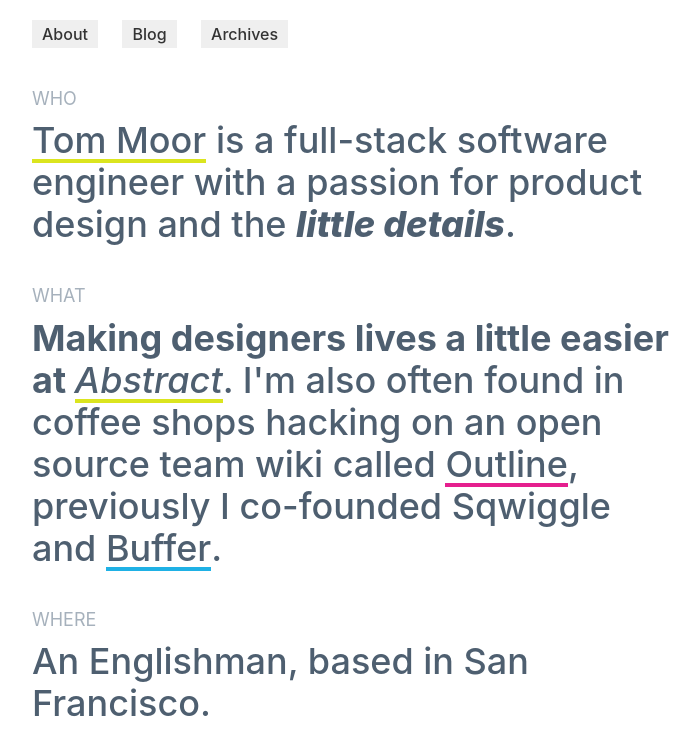
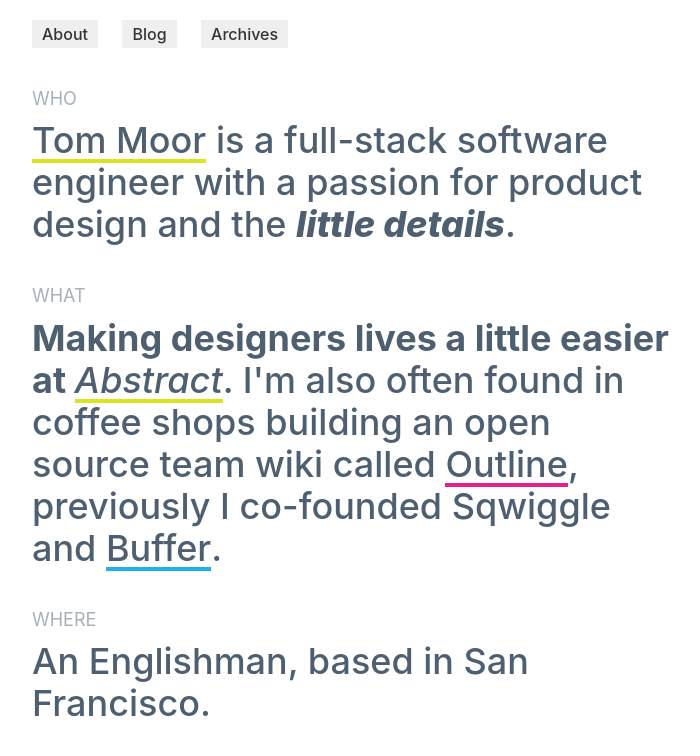
Before and after one commit to tommoor/tommoor.github.io, a Jekyll site: the page built from about/index.markdown, in a window 1280 px wide. Shown: the top 756 px of the page, without its empty margins (288-988 px from the left). Built offline with Jekyll 4.4.1, drawn with Linux system fonts in a browser that asks for light colours; nearby versions of some CDN libraries.

Commit message:
Hacking -> building

```diff
--- a/about/index.markdown
+++ b/about/index.markdown
@@ -13,7 +13,7 @@
 
 <section>
     <h2>What</h2>
-    <p><strong>Making designers lives a little easier at <em><a href="https://www.abstractapp.com" target="_blank">Abstract</a></em></strong>. I'm also often found in coffee shops hacking on an open source team wiki called <a href="https://getoutline.com" target="_blank">Outline</a>, previously I co-founded Sqwiggle and <a href="https://buffer.com" target="_blank">Buffer</a>.</p>
+    <p><strong>Making designers lives a little easier at <em><a href="https://www.abstractapp.com" target="_blank">Abstract</a></em></strong>. I'm also often found in coffee shops building an open source team wiki called <a href="https://getoutline.com" target="_blank">Outline</a>, previously I co-founded Sqwiggle and <a href="https://buffer.com" target="_blank">Buffer</a>.</p>
 </section>
 
 <section>
```
